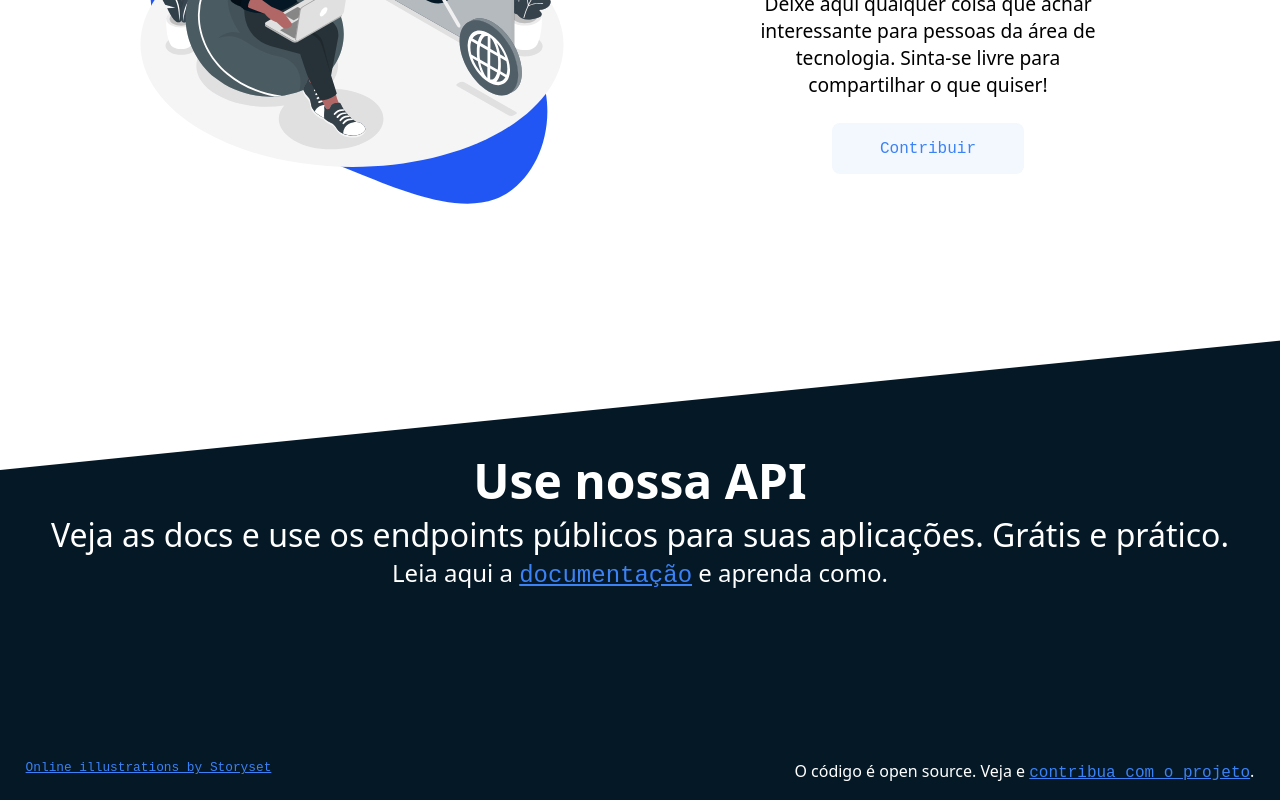
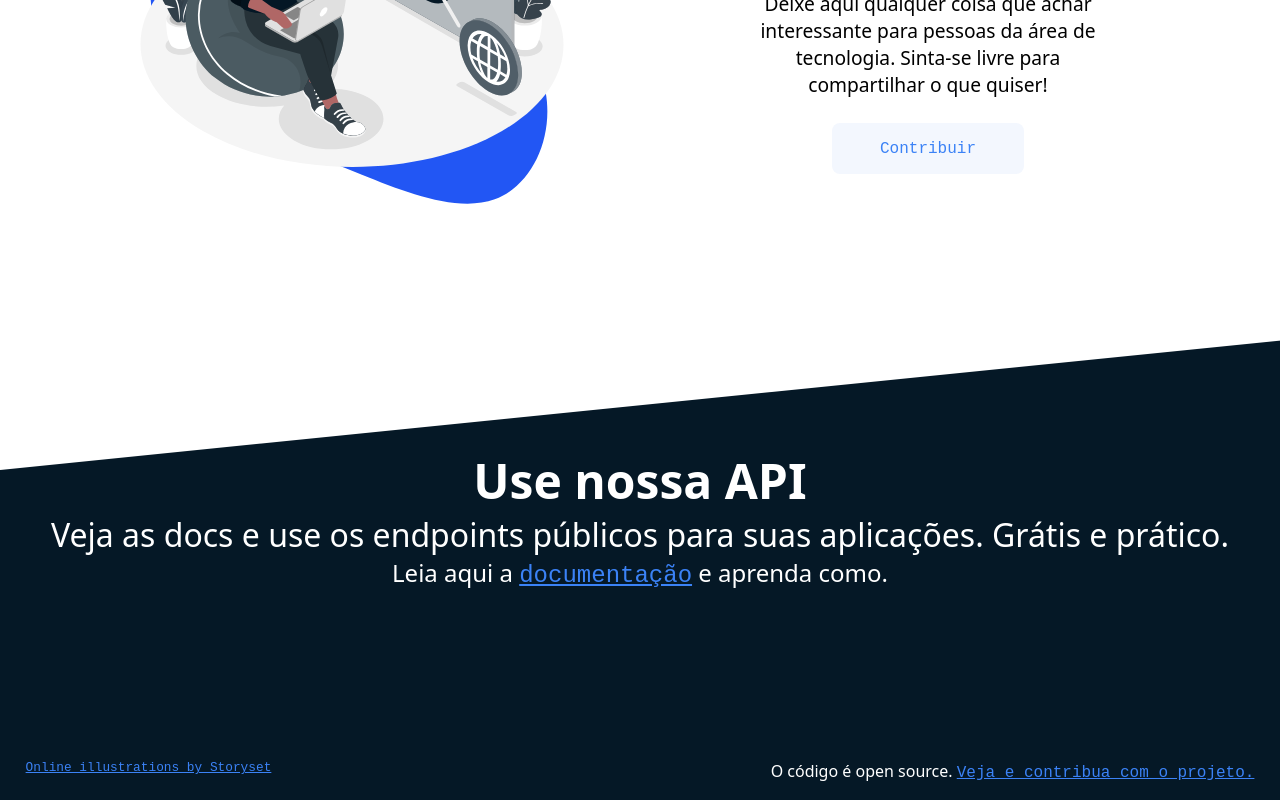
Before and after one commit to antonionetodeveloper/UnitCodeLab, a Next.js app: page / in a window 1280 px wide. Shown: the part 2289-3089 px from the top of the page. Built offline with nearby package versions, Linux system fonts and the light colour scheme; no server answers.

Commit message:
Update Footer.tsx

```diff
--- a/components/Footer.tsx
+++ b/components/Footer.tsx
@@ -7,7 +7,14 @@ const Footer = () => {
 				Online illustrations by Storyset
 			</a>
 			<p>
-				O código é open source. Veja e <a href="#">contribua com o projeto</a>.
+				O código é open source.{" "}
+				<a
+					href="https://github.com/antonionetodeveloper/UnitCodeLab"
+					target="_blank"
+					rel="noreferrer"
+				>
+					Veja e contribua com o projeto.
+				</a>
 			</p>
 		</Container>
 	)
```
